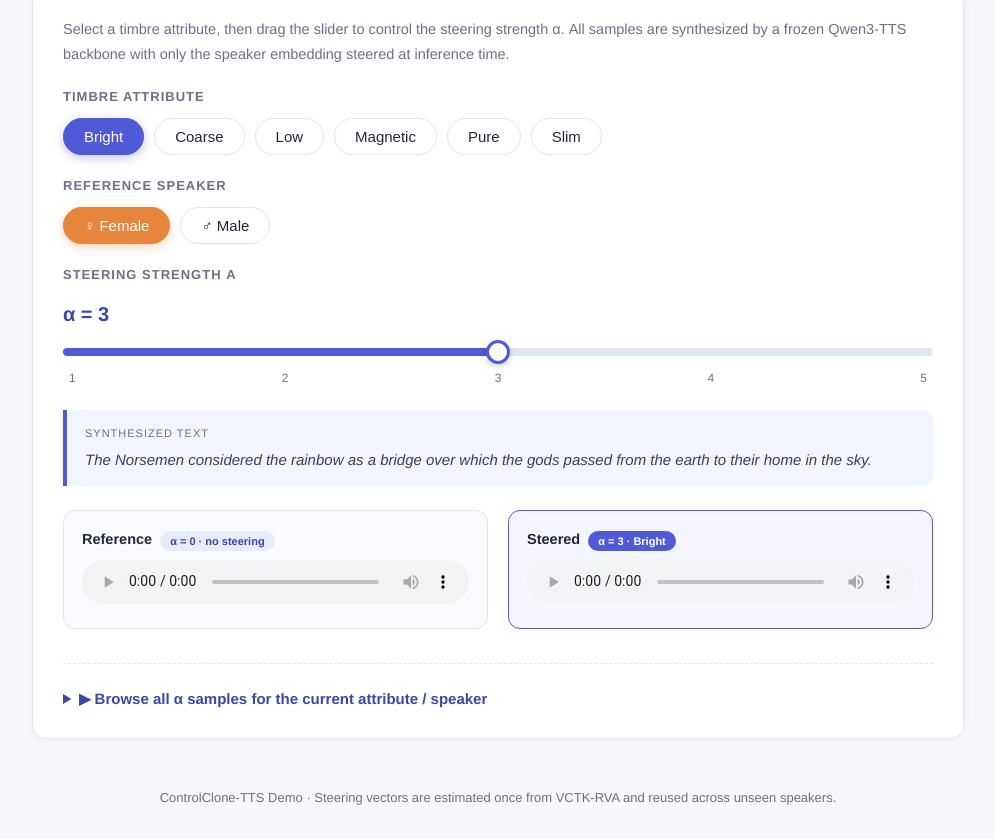
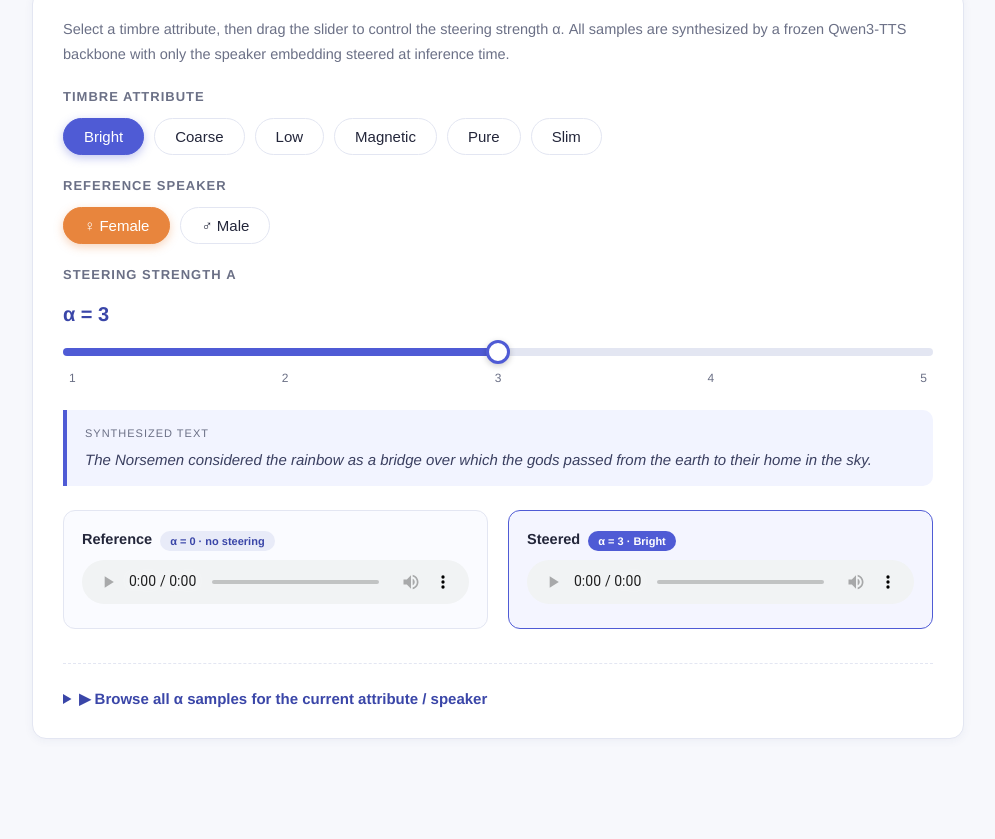
Before and after one commit to SSF-1103/TimbreControl-TTS, a plain HTML site: page index.html in a window 1280 px wide. Shown: the part 1257-2096 px from the top of the page, without its empty margins (142-1137 px from the left). After the commit the page ends 2004 px from the top, so only its background shows below. Drawn offline with Linux system fonts and the light colour scheme.

Commit message:
Update demo page

```diff
--- a/index.html
+++ b/index.html
@@ -212,10 +212,6 @@
 
 </div>
 
-<footer>
-  ControlClone-TTS Demo · Steering vectors are estimated once from VCTK-RVA and reused across unseen speakers.
-</footer>
-
 <script>
 // Available demo data: attribute -> genders -> { text }
 const DATA = {
```
